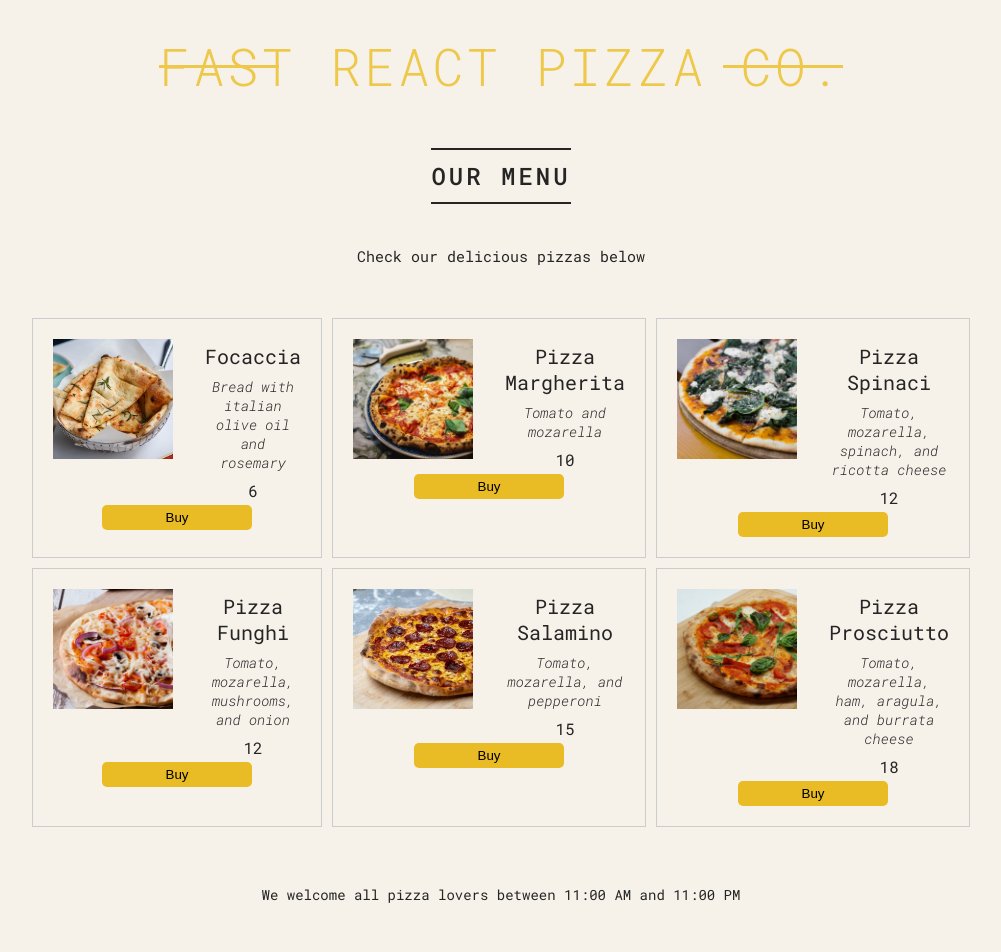
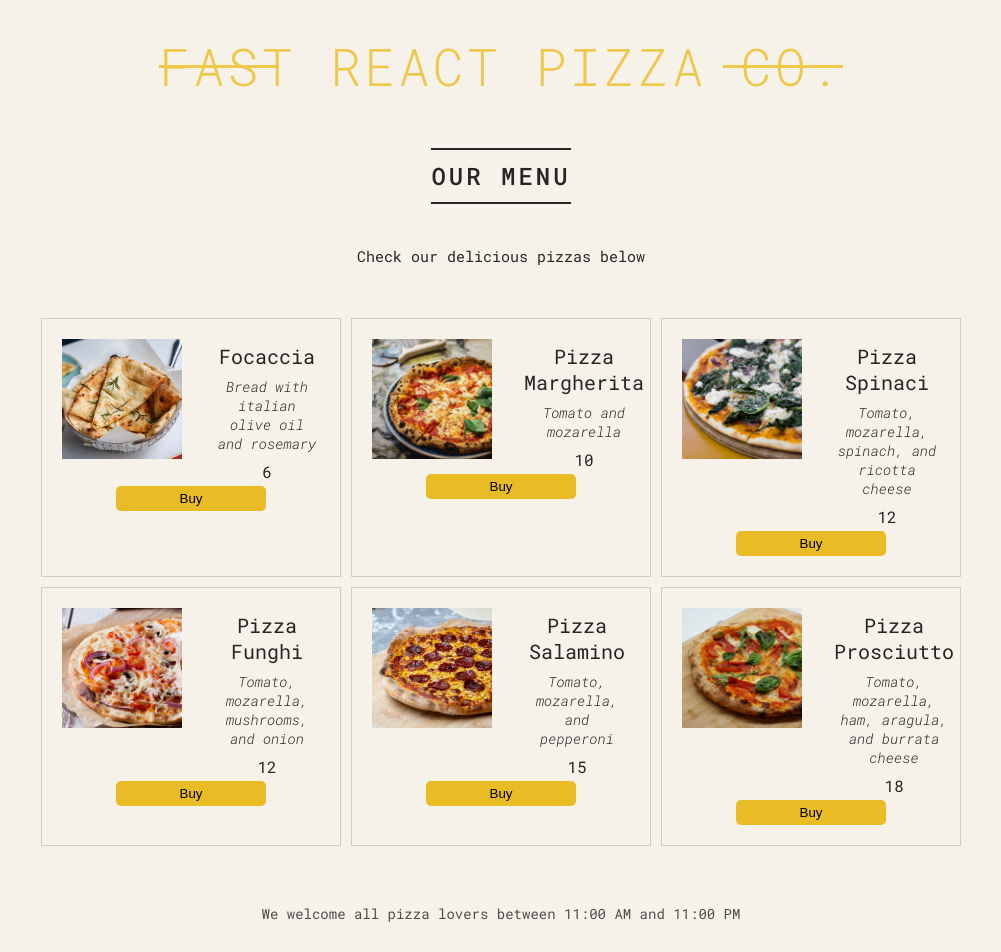
Before and after one commit to HarunaZakaria/Hackerboost, a React (Create React App) app in the folder pizza-menu/: page / in a window 1280 px wide. Shown: the top 952 px of the page, without its empty margins (139-1140 px from the left). Built offline with nearby package versions, Linux system fonts and the light colour scheme.

Commit message:
add more styles

```diff
--- a/pizza-menu/src/index.css
+++ b/pizza-menu/src/index.css
@@ -44,11 +44,11 @@ body {
 
   text-transform: uppercase;
   text-align: center;
-  font-size: 5.2rem;
+  font-size: 3.2rem;
   font-weight: 300;
   letter-spacing: 3px;
   position: relative;
-  width: 100%;
+  width: 250px;
   display: block;
 }
 
@@ -152,7 +152,10 @@ body {
 /* *************** */
 
 .footer {
-  font-size: 1.4rem;
+  font-size: 1.2rem;
+  width: 300px;
+  text-align: center;
+  opacity: 80%;
 }
 
 .order {
@@ -187,24 +190,42 @@ FONT SIZE SYSTEM (px)
 */
 
 /* Grid section */
-.grid-container{
+.grid-container {
   display: grid;
   /* Creates 3 equal-width columns */
-  grid-template-columns: repeat(3, 1fr);
+  grid-template-columns: repeat(1fr);
   /* Sets spacing between items */
   gap: 10px;
   padding: 10px;
 }
-.grid-item{
-
+@media (min-width: 768px) {
+  .header h1{
+    width: 100%;
+    font-size: 5.2rem;
+  }
+  .grid-container {
+    grid-template-columns: repeat(3, 1fr);
+  }
+  .footer{
+    font-size: 1.4rem;
+    width: 100%;
+  }
+}
+.grid-item {
   border: 1px solid #ccc;
   padding: 20px;
   text-align: center;
+  width: 300px;
 }
-.grid-btn{
+.grid-btn {
   width: 150px;
   background-color: #e9bb24;
   padding: 5px 7px;
   border: none;
   border-radius: 5px;
+  cursor: pointer;
+  transition: all 2s;
 }
+.grid-btn:hover{
+  background: #8b6e0f;
+}
```
